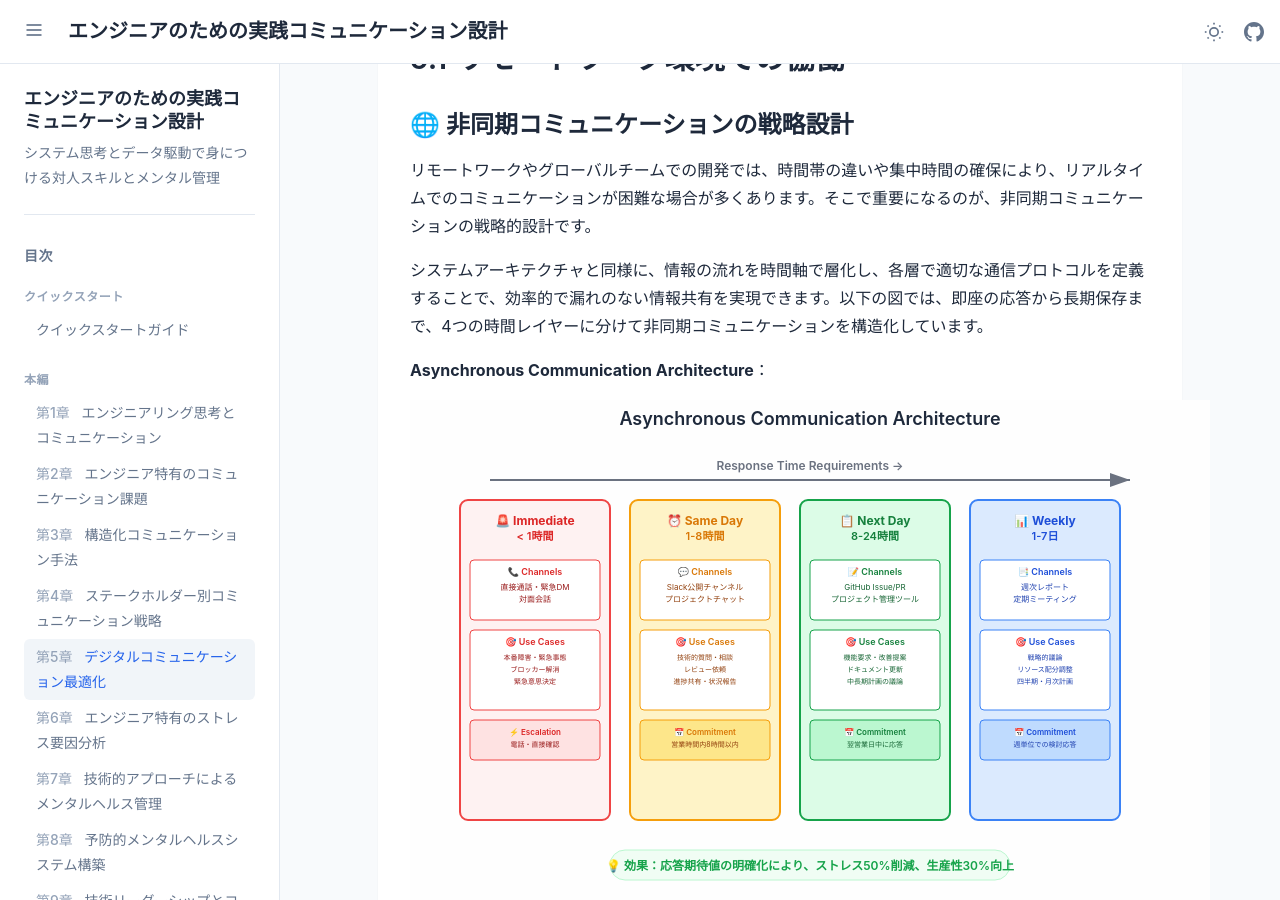
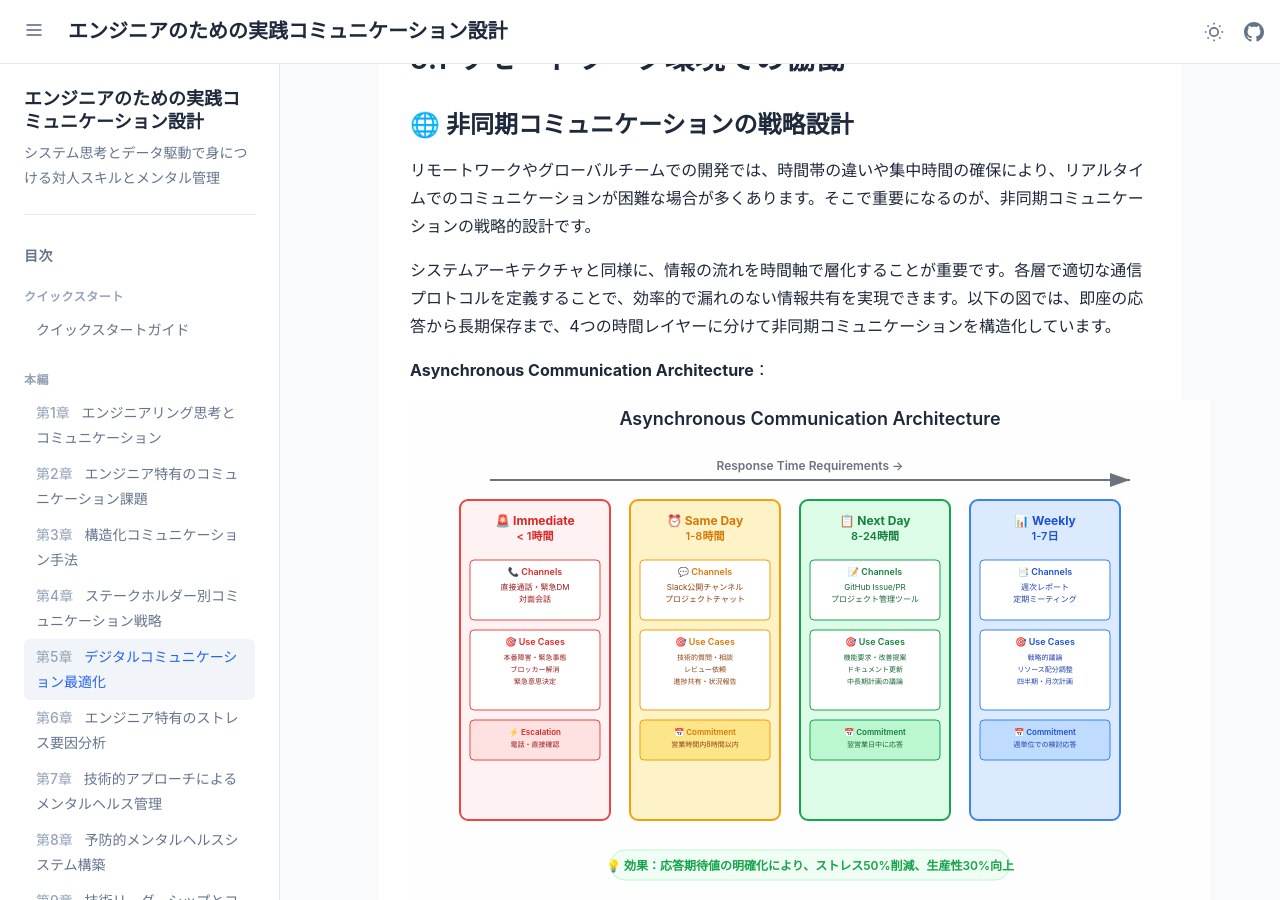
Before and after one commit to itdojp/IT-engineer-communication-book, a Jekyll site: the page built from docs/src/chapter-digital-communication/index.md, in a window 1280 px wide and 900 px high, scrolled down 633 px. Built offline with Jekyll 4.4.1, drawn with Linux system fonts in a browser that asks for light colours.

Commit message:
Update docs/src/chapter-digital-communication/index.md
Co-authored-by: Copilot <175728472+Copilot@users.noreply.github.com>

```diff
--- a/docs/src/chapter-digital-communication/index.md
+++ b/docs/src/chapter-digital-communication/index.md
@@ -27,7 +27,7 @@ layout: book
 
 リモートワークやグローバルチームでの開発では、時間帯の違いや集中時間の確保により、リアルタイムでのコミュニケーションが困難な場合が多くあります。そこで重要になるのが、非同期コミュニケーションの戦略的設計です。
 
-システムアーキテクチャと同様に、情報の流れを時間軸で層化し、各層で適切な通信プロトコルを定義することで、効率的で漏れのない情報共有を実現できます。以下の図では、即座の応答から長期保存まで、4つの時間レイヤーに分けて非同期コミュニケーションを構造化しています。
+システムアーキテクチャと同様に、情報の流れを時間軸で層化することが重要です。各層で適切な通信プロトコルを定義することで、効率的で漏れのない情報共有を実現できます。以下の図では、即座の応答から長期保存まで、4つの時間レイヤーに分けて非同期コミュニケーションを構造化しています。
 
 **Asynchronous Communication Architecture**：
 
```
